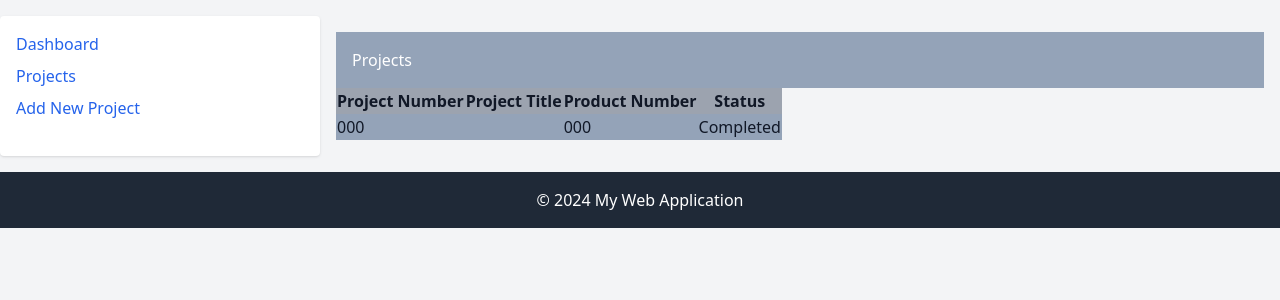
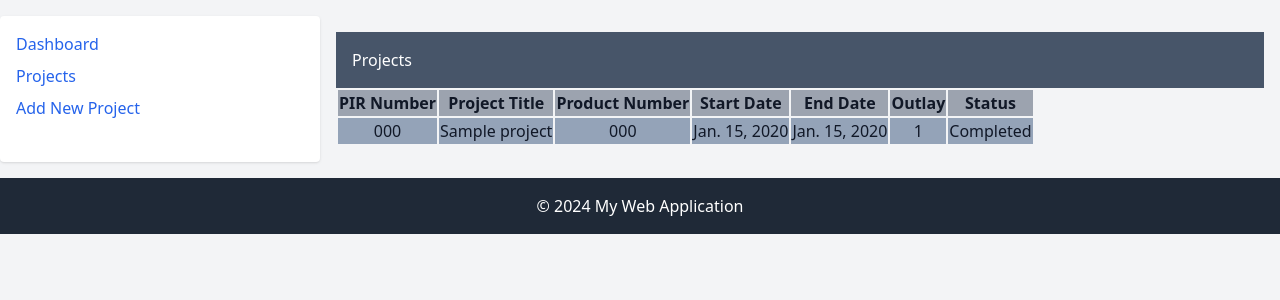
Before and after one commit to Pavan-628/Django_PIR_Management, a Django app: page /projects/projects in a window 1280 px wide. Shown: the part 64-364 px from the top of the page. Run offline with Django 5.2, Linux system fonts and the light colour scheme; a user stored in the database is signed in; tables that the repository leaves empty hold one stand-in row (values such as "Sample post"); some libraries are stand-ins or nearby versions.

Commit message:
Project list page updated with table formattin

```diff
--- a/projects/templates/project_list.html
+++ b/projects/templates/project_list.html
@@ -4,23 +4,29 @@
 <script src="https://cdn.tailwindcss.com"></script>
 
 {% block content %}
-  <h2 class="px-4 py-4 text-l bg-slate-400 text-white">Projects</h2>
-  <table >
+  <h2 class="px-4 py-4 text-l bg-slate-600 text-white">Projects</h2>
+  <table class="border-separate">
     <thead class="bg-gray-400">
       <tr>
-        <th>Project Number</th>
-        <th>Project Title</th>
-        <th>Product Number</th>
-        <th>Status</th>
+        <th class="col text-center">PIR Number</th>
+        <th class="col text-center">Project Title</th>
+        <th class="col text-center">Product Number</th>
+        <th class="col text-center">Start Date</th>
+        <th class="col text-center">End Date</th>
+        <th class="col text-center">Outlay</th>
+        <th class="col text-center">Status</th>
       </tr>
     </thead>
     <tbody class="bg-slate-400">
       {% for project in projects %}
-      <tr>
-        <td>{{ project.project_number }}</td>
-        <td>{{ project.title }}</td>
-        <td>{{ project.product_number }}</td>
-        <td>{{ project.get_status_display }}</td>
+      <tr class="row">
+        <td class="col text-center">{{ project.project_number }}</td>
+        <td class="col text-center">{{ project.project_title }}</td>
+        <td class="col text-center">{{ project.product_number }}</td>
+        <td class="col text-center">{{ project.start_date }}</td>
+        <td class="col text-center">{{ project.end_date }}</td>
+        <td class="col text-center">{{ project.approved_hours }}</td>
+        <td class="col text-center">{{ project.get_status_display }}</td>
       </tr>
       {% endfor %}
     </tbody>
```
